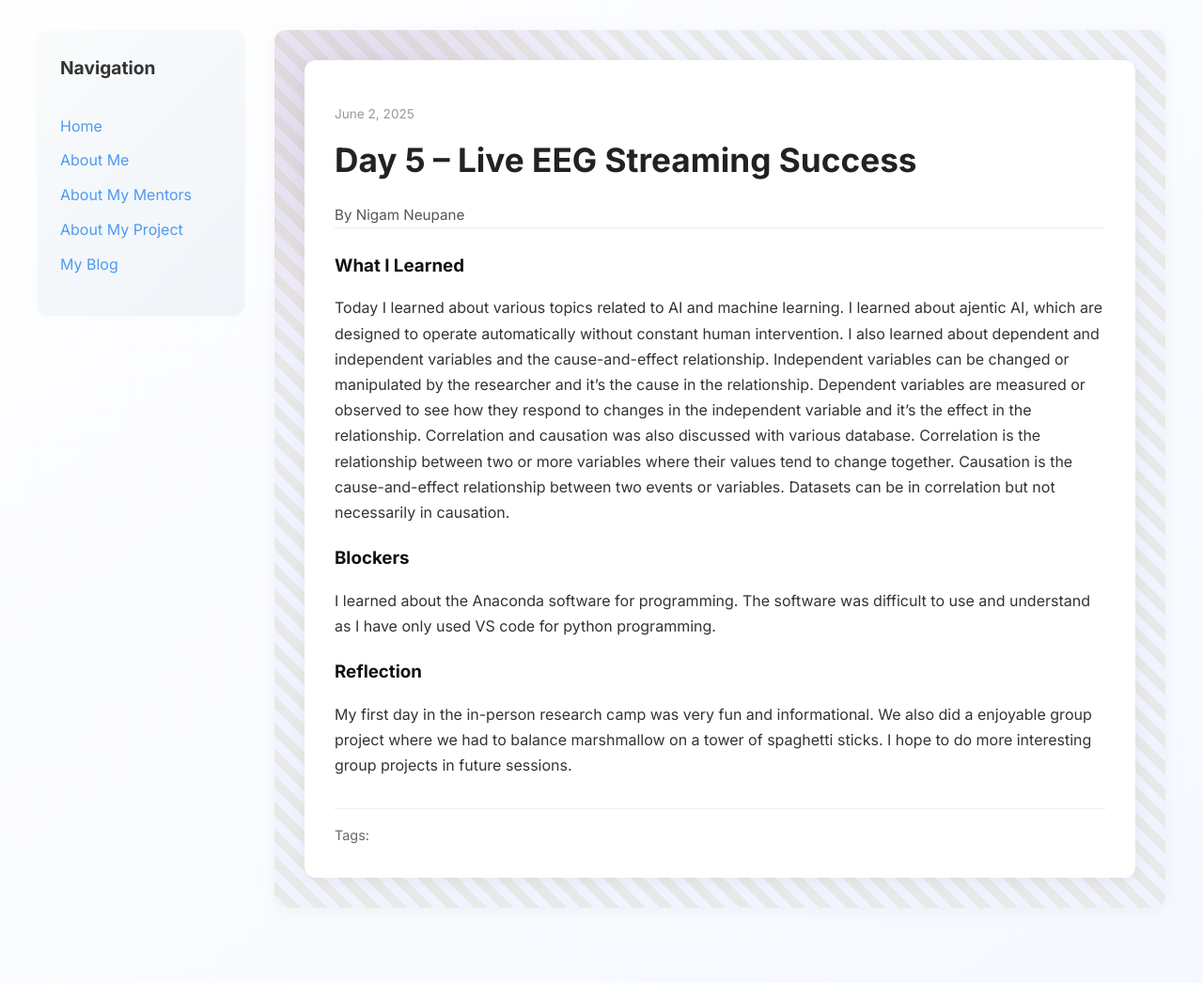
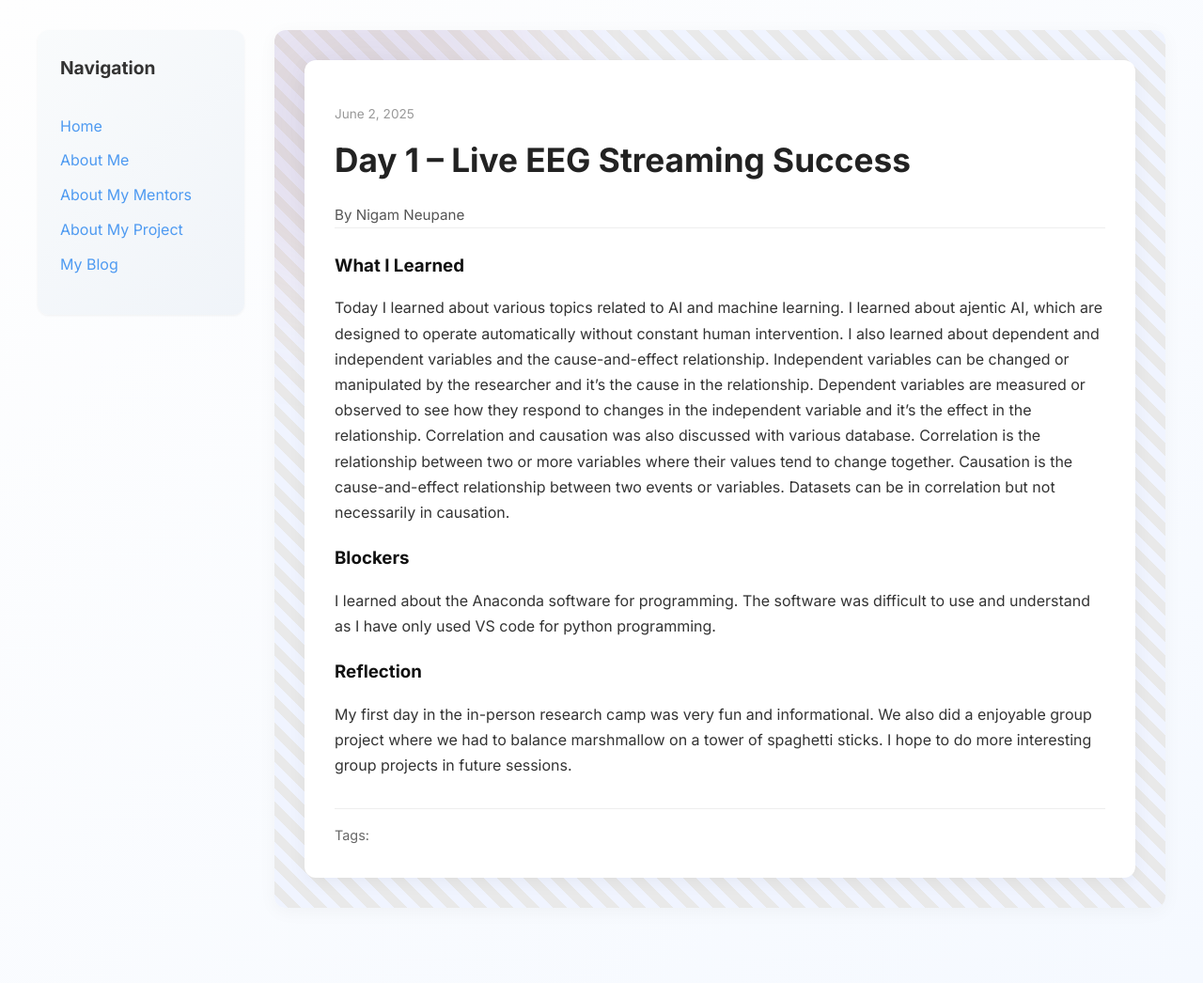
Before and after one commit to NigamNeupane/NigamNeupane.github.io, a Jekyll site: the page built from _posts/2025-06-02-day-1.md, in a window 1280 px wide. Shown: the whole page at 94% size. Built offline with Jekyll 4.4.1, drawn with Linux system fonts in a browser that asks for light colours.

Commit message:
Update and rename 2025-06-02-day-5.md to 2025-06-02-day-1.md

```diff
--- a/_posts/2025-06-02-day-5.md
+++ b/_posts/2025-06-02-day-1.md
@@ -1,9 +1,9 @@
 ---
 layout: post
-title: "Day 5 – Live EEG Streaming Success"
+title: "Day 1 – Live EEG Streaming Success"
 date: 2025-06-02
 author: Nigam Neupane
-permalink: /day5.html
+permalink: /day51.html
 tags: []
 
 what_i_learned: |
```
